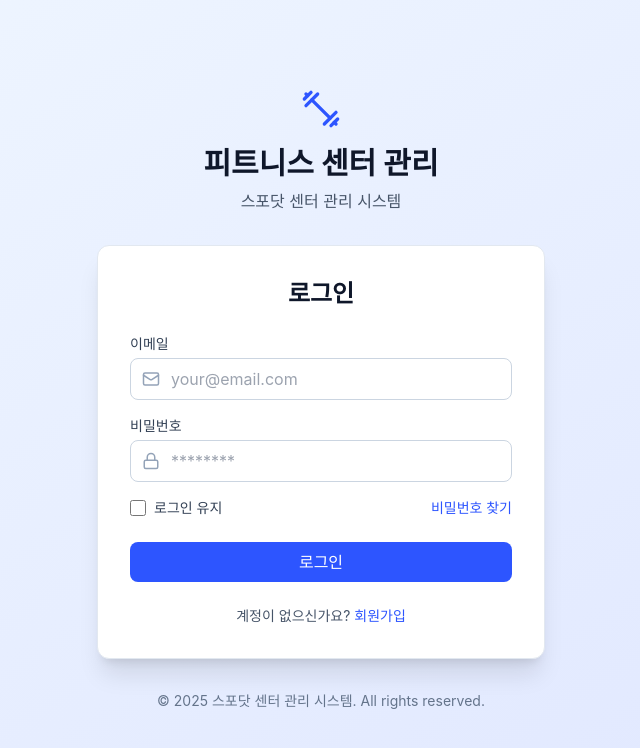
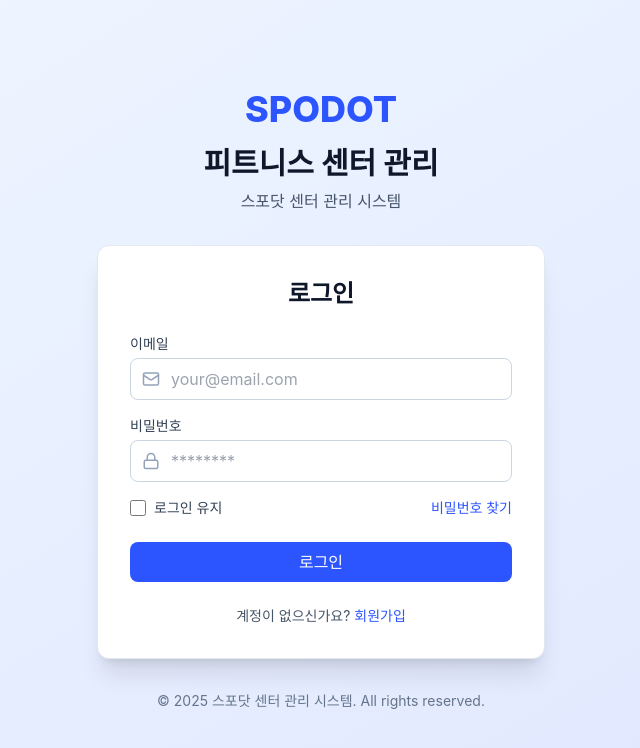
Before and after one commit to nosale88/spo-dot, a React (Vite) app: page /auth/login in a window 1280 px wide. Shown: the top 748 px of the page, without its empty margins (319-959 px from the left). Built offline with nearby package versions, Linux system fonts and the light colour scheme; no server answers; the database is empty; a web font is replaced by a local one.

Commit message:
Refactor: Replace dumbbell icon with SPODOT text on auth layout

```diff
--- a/src/layouts/AuthLayout.tsx
+++ b/src/layouts/AuthLayout.tsx
@@ -1,5 +1,4 @@
 import { Outlet } from 'react-router-dom';
-import { Dumbbell } from 'lucide-react';
 import { motion } from 'framer-motion';
 
 const AuthLayout = () => {
@@ -13,7 +12,7 @@
       >
         <div className="text-center mb-8">
           <div className="flex items-center justify-center mb-4">
-            <Dumbbell size={40} className="text-primary" />
+            <span className="text-primary text-4xl font-extrabold">SPODOT</span>
           </div>
           <h1 className="text-3xl font-bold text-slate-900">피트니스 센터 관리</h1>
           <p className="text-slate-600 mt-2">
```
